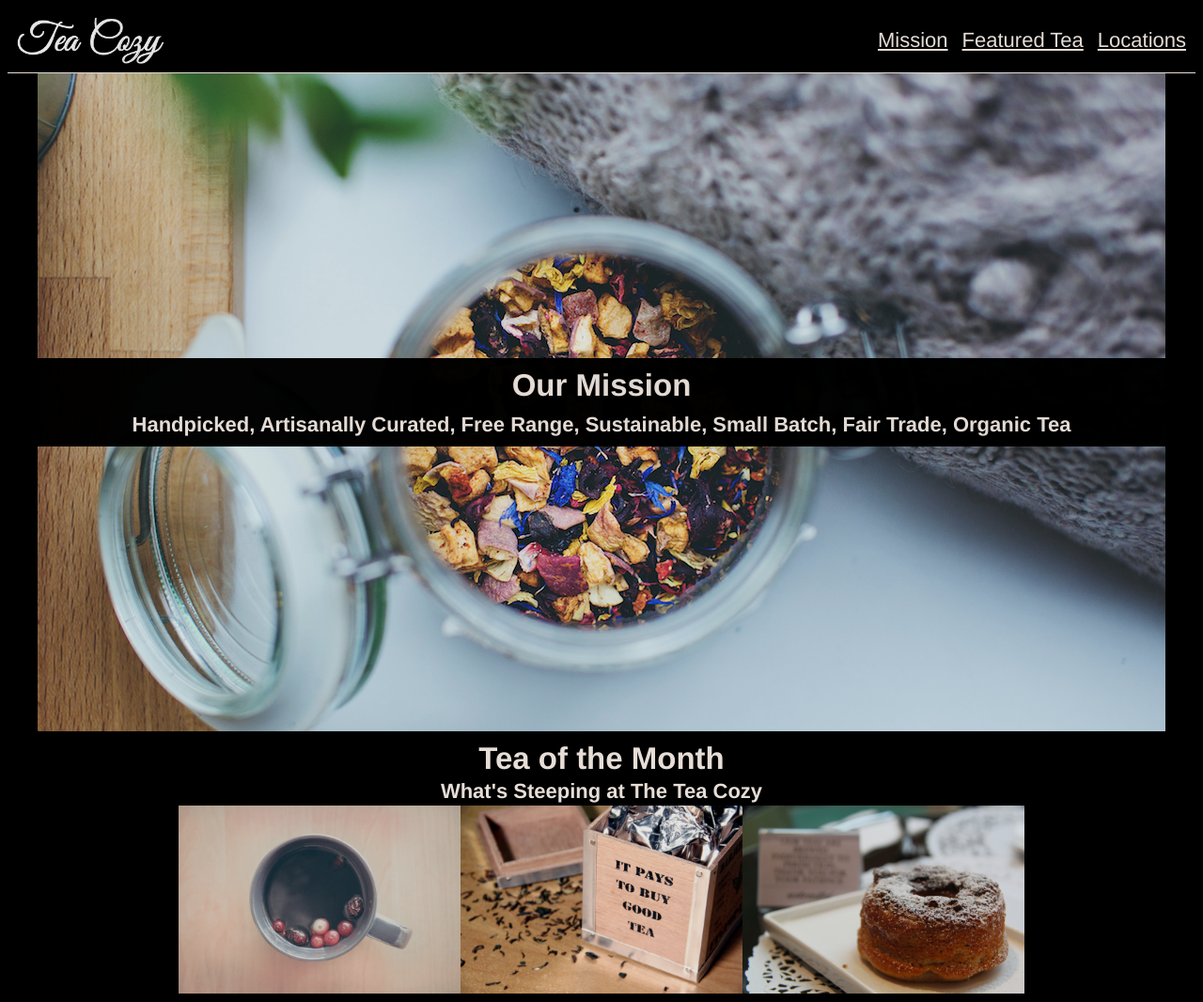
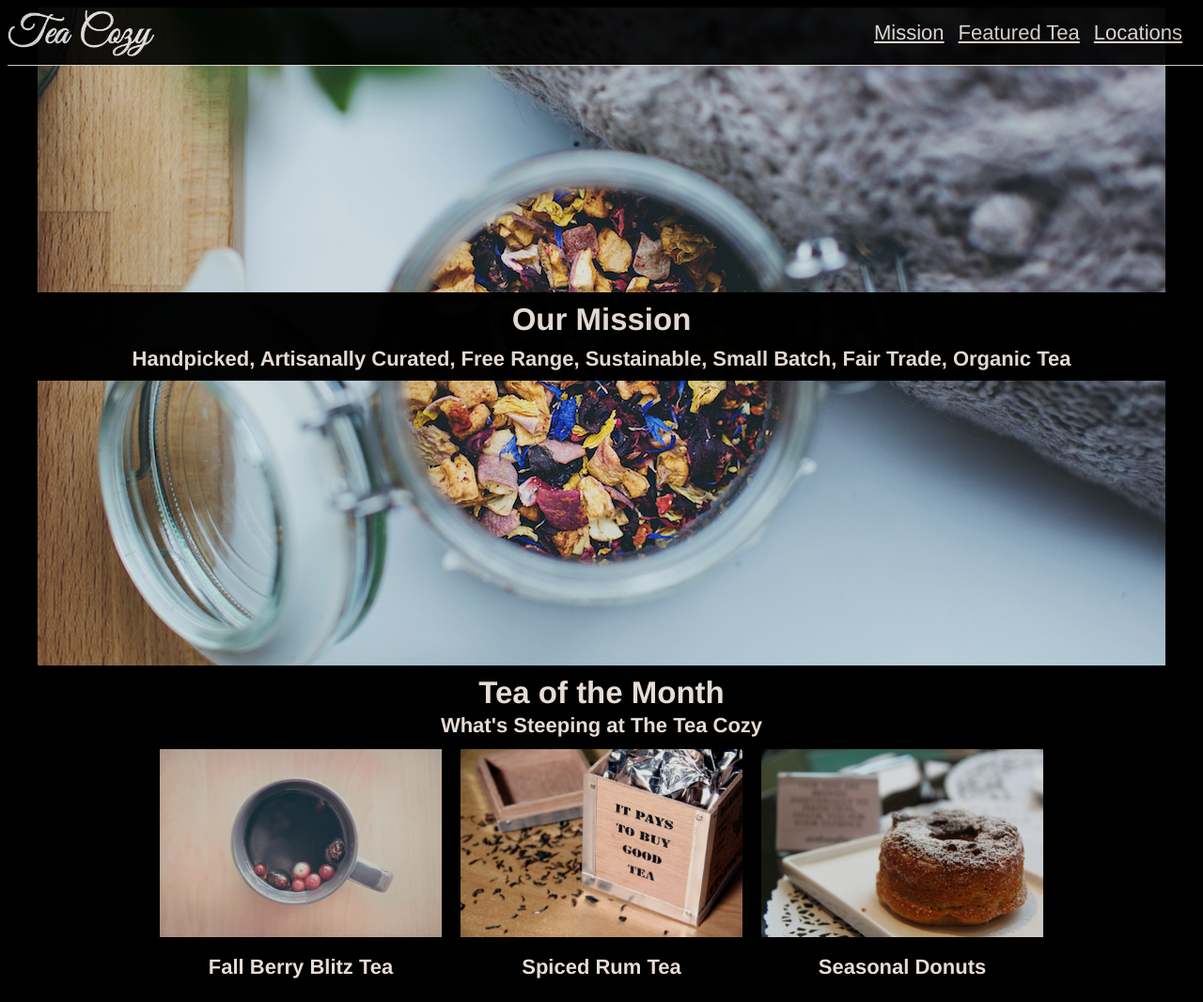
Before and after one commit to thientamvo/TeaCozy, a plain HTML site: page index.html in a window 1280 px wide. Shown: the top 1066 px of the page at 94% size. Drawn offline with Linux system fonts and the light colour scheme.

Commit message:
minor fixes

```diff
--- a/css/style.css
+++ b/css/style.css
@@ -11,13 +11,21 @@ body {
 header {
   border-bottom: 1px solid seashell;
   display: flex;
-  padding: 0 10px;
   height: 69px;
+  width: 100%;
   justify-content: space-between;
   align-items: center;
+  position: fixed;
+  background-color: black;
+  opacity: 0.9;
+  top: 0;
+  z-index: 1;
 }
 header img {
   height: 50px;
+}
+header nav {
+  padding-right: 30px;
 }
 header nav a {
   color: seashell;
@@ -69,7 +77,7 @@ main {
 #tea img {
   height: 200px;
   width: 300px;
-  margin: 0;
+  margin: 10px;
 }
 #tea h4 {
   line-height: 0.5;
--- a/index.html
+++ b/index.html
@@ -83,7 +83,7 @@
       </section>
     </main>
     <footer>
-      <h5>copyright The Tea Cozy 2017</h5>
+      <h5>© copyright The Tea Cozy 2017</h5>
     </footer>
   </body>
 </html>
```
